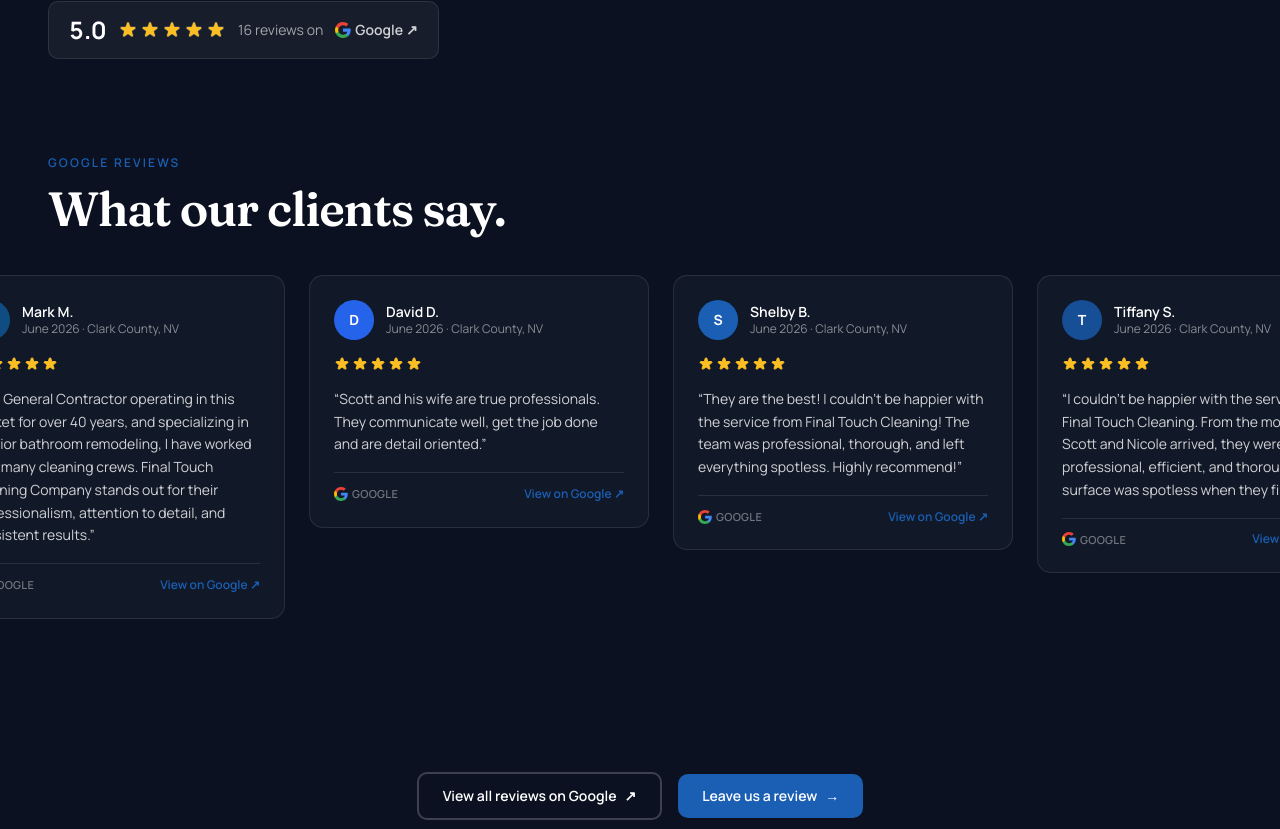
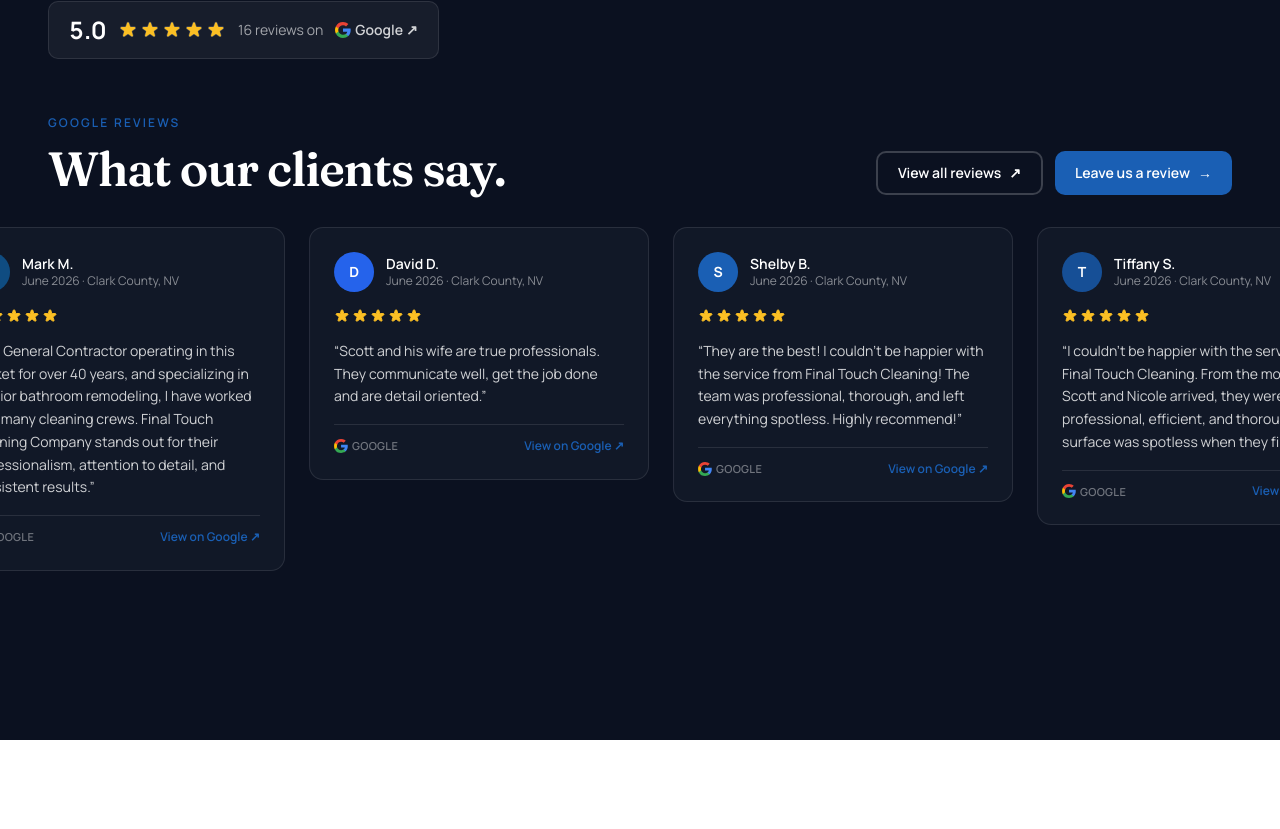
Before and after one commit to SedrickHarris/final-touch-cleaning-company-site, a Next.js app: page / in a window 1280 px wide. Shown: the part 5151-5980 px from the top of the page. Built offline with nearby package versions, Linux system fonts and the light colour scheme.

Commit message:
reviews: buttons inline with heading, pause on track hover only, reduced section padding

```diff
--- a/components/reviews/GoogleReviewsCarousel.tsx
+++ b/components/reviews/GoogleReviewsCarousel.tsx
@@ -64,8 +64,8 @@ export default function GoogleReviewsCarousel({
   const animate = !reducedMotion && total > 1;
   const paused = hovered || focused;
 
-  // One "copy" = reviews repeated until it comfortably fills the viewport; the track
-  // is two copies so translateX(-50%) lands exactly one copy over → seamless.
+  // One "copy" = reviews repeated until it comfortably fills the viewport; the
+  // track is two copies so translateX(-50%) lands exactly one copy over → seamless.
   const repeats = Math.max(1, Math.ceil(MIN_CARDS_PER_COPY / total));
   const copyCards = Array.from({ length: repeats }, () => reviews).flat();
   const trackCards = [...copyCards, ...copyCards];
@@ -74,13 +74,9 @@ export default function GoogleReviewsCarousel({
 
   return (
     <section
-      className={`${sectionBg} py-16 sm:py-20 lg:py-24`}
+      className={`${sectionBg} py-10 sm:py-12 lg:py-14`}
       aria-label="Customer reviews"
       aria-roledescription="carousel"
-      onMouseEnter={() => setHovered(true)}
-      onMouseLeave={() => setHovered(false)}
-      onFocusCapture={() => setFocused(true)}
-      onBlurCapture={() => setFocused(false)}
     >
       {/* Marquee keyframes (global, idempotent — same name across instances). */}
       <style
@@ -89,8 +85,11 @@ export default function GoogleReviewsCarousel({
             '@keyframes ft-reviews-marquee{from{transform:translateX(0)}to{transform:translateX(-50%)}}',
         }}
       />
+
+      {/* Heading row with buttons right-aligned */}
       <div className="mx-auto max-w-[1440px] px-4 sm:px-6 lg:px-10 xl:px-12">
-        <div className="mb-10">
+        <div className="mb-8 flex flex-col sm:flex-row sm:items-end sm:justify-between gap-4">
+          <div>
             <p className="font-body text-xs font-semibold uppercase tracking-[0.18em] text-brand-blue">
               {eyebrow}
             </p>
@@ -100,13 +99,41 @@ export default function GoogleReviewsCarousel({
               {heading}
             </h2>
           </div>
+          <div className="flex flex-row items-center gap-3 shrink-0">
+            <Link
+              href={placeUrl}
+              target="_blank"
+              rel="noopener noreferrer"
+              className={`inline-flex items-center gap-2 rounded-[10px] border-2 px-5 py-2.5 text-sm font-semibold font-body transition-colors min-h-[44px] ${footerLinkCls}`}
+            >
+              View all reviews <span aria-hidden="true">↗</span>
+            </Link>
+            {writeReviewUrl && (
+              <Link
+                href={writeReviewUrl}
+                target="_blank"
+                rel="noopener noreferrer"
+                className="inline-flex items-center gap-2 rounded-[10px] bg-brand-blue px-5 py-2.5 text-sm font-semibold font-body text-white hover:bg-brand-blue-hover transition-colors min-h-[44px]"
+              >
+                Leave us a review <span aria-hidden="true">→</span>
+              </Link>
+            )}
+          </div>
+        </div>
       </div>
 
       {animate ? (
-          // Continuous auto-scrolling marquee. Pauses on hover/focus. Only the first
-          // `total` cards are real content; the rest are decorative repeats, hidden
-          // from assistive tech and removed from the tab order via `inert`.
-          <div className="overflow-hidden">
+        // Continuous auto-scrolling marquee. Pauses on hover/focus over the track
+        // only — heading and buttons are unaffected. Only the first `total` cards
+        // are real content; the rest are decorative repeats, hidden from assistive
+        // tech and removed from the tab order via `inert`.
+        <div
+          className="overflow-hidden"
+          onMouseEnter={() => setHovered(true)}
+          onMouseLeave={() => setHovered(false)}
+          onFocusCapture={() => setFocused(true)}
+          onBlurCapture={() => setFocused(false)}
+        >
           <div
             className="flex w-max items-start gap-5 lg:gap-6"
             style={{
@@ -142,29 +169,6 @@ export default function GoogleReviewsCarousel({
           </div>
         </div>
       )}
-
-        <div className="mx-auto max-w-[1440px] px-4 sm:px-6 lg:px-10 xl:px-12">
-          <div className="flex flex-col sm:flex-row items-center justify-center gap-4 mt-10">
-            <Link
-              href={placeUrl}
-              target="_blank"
-              rel="noopener noreferrer"
-              className={`inline-flex items-center gap-2 rounded-[10px] border-2 px-6 py-3 text-sm font-semibold font-body transition-colors min-h-[44px] ${footerLinkCls}`}
-            >
-              View all reviews on Google <span aria-hidden="true">↗</span>
-            </Link>
-            {writeReviewUrl && (
-              <Link
-                href={writeReviewUrl}
-                target="_blank"
-                rel="noopener noreferrer"
-                className="inline-flex items-center gap-2 rounded-[10px] bg-brand-blue px-6 py-3 text-sm font-semibold font-body text-white hover:bg-brand-blue-hover transition-colors min-h-[44px]"
-              >
-                Leave us a review <span aria-hidden="true">→</span>
-              </Link>
-            )}
-          </div>
-        </div>
     </section>
   );
 }
```
Lines whose indentation alone changed are shown as unchanged.
